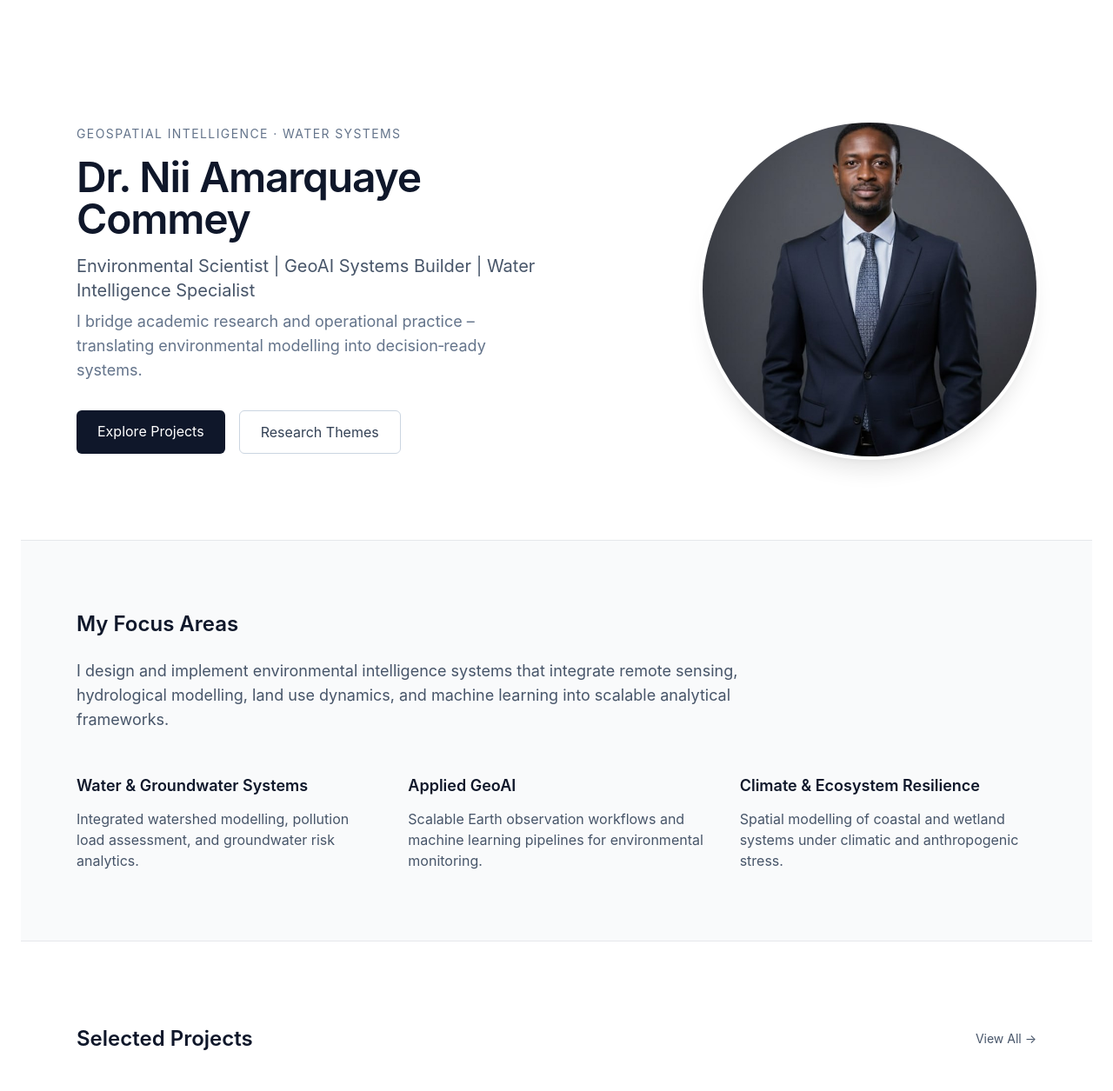
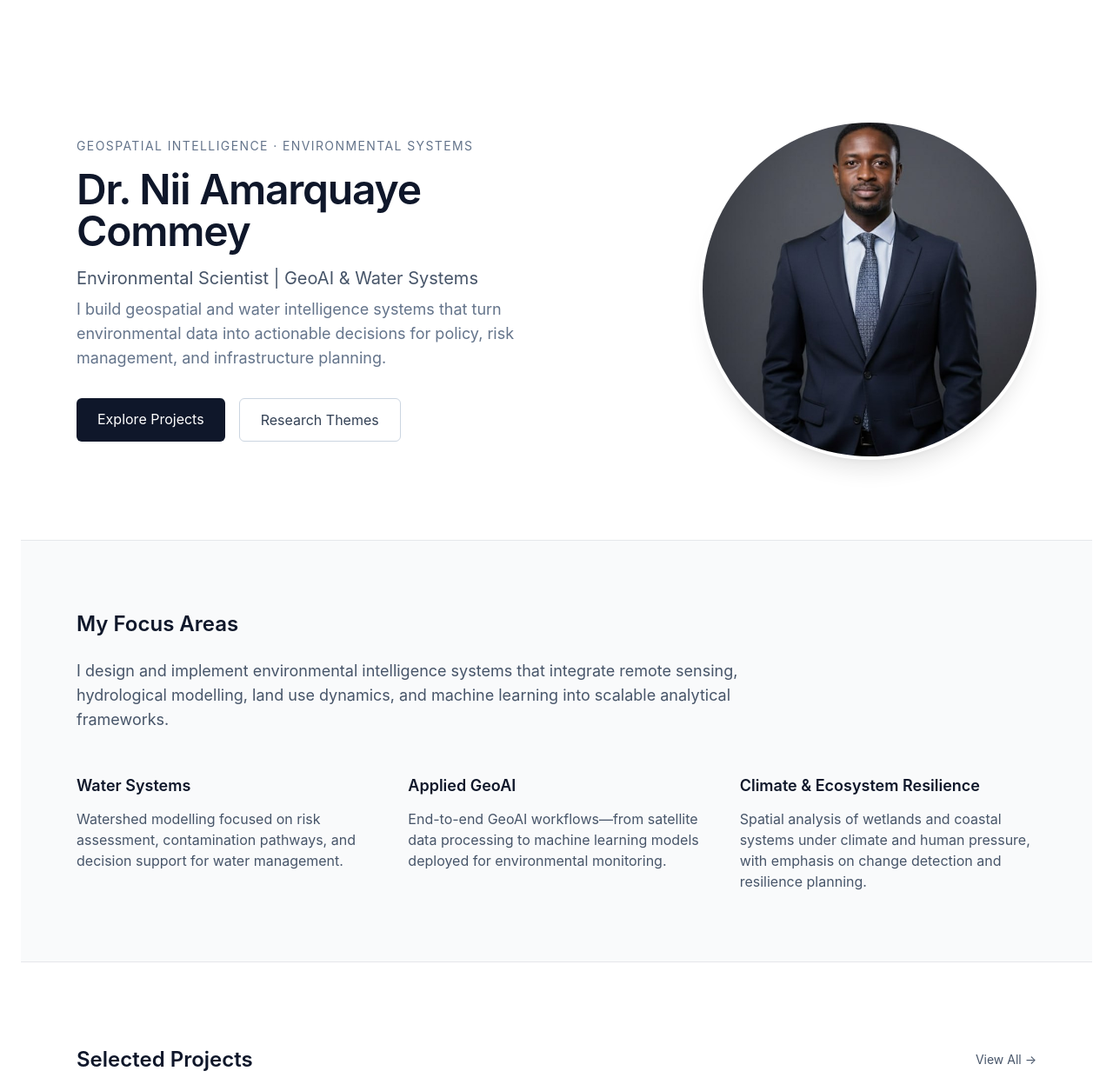
Before and after one commit to cniiamarquaye/cnii-portfolio, a Jekyll site: the page built from index.html, in a window 1280 px wide and 1400 px high, cut to the strip 72-1327 px from the top of the window. Shown: the whole strip at 87% size. Built offline with Jekyll 4.4.1, drawn with Linux system fonts in a browser that asks for light colours.

Commit message:
Revised general aspects of the homepage

```diff
--- a/_config.yml
+++ b/_config.yml
@@ -25,8 +25,8 @@ description: >- # this means to ignore newlines until "baseurl:"
 #  Write an awesome description for your new site here. You can edit this
 #  line in _config.yml. It will appear in your document head meta (for
 #  Google search results) and in your feed.xml site description.
-baseurl: "" # the subpath of your site, e.g. /blog
-url: "" # the base hostname & protocol for your site, e.g. http://example.com
+baseurl: "/cnii-portfolio" # the subpath of your site, e.g. /blog
+url: "https://cniiamarquaye.github.io" # the base hostname & protocol for your site, e.g. http://example.com
 linkedin_username: c-nii
 github_username:  cniiamarquaye
 
--- a/index.html
+++ b/index.html
@@ -14,7 +14,7 @@ title: Home
         <p
           class="text-sm uppercase tracking-widest text-slate-500 dark:text-slate-400"
         >
-          Geospatial Intelligence · Water Systems
+          Geospatial Intelligence · Environmental Systems
         </p>
         <h1
           class="mt-4 text-4xl md:text-5xl font-semibold tracking-tight text-slate-900 dark:text-slate-100 leading-tight"
@@ -22,12 +22,10 @@ title: Home
           Dr. Nii Amarquaye Commey
         </h1>
         <p class="mt-4 text-xl text-slate-600 dark:text-slate-400">
-          Environmental Scientist | GeoAI Systems Builder | Water Intelligence
-          Specialist
+          Environmental Scientist | GeoAI & Water Systems
         </p>
         <p class="mt-2 text-lg text-slate-500 dark:text-slate-400">
-          I bridge academic research and operational practice – translating
-          environmental modelling into decision‑ready systems.
+          I build geospatial and water intelligence systems that turn environmental data into actionable decisions for policy, risk management, and infrastructure planning.
         </p>
         <div class="mt-8 flex flex-wrap gap-4">
           <a
@@ -78,11 +76,10 @@ title: Home
     <div class="mt-12 grid md:grid-cols-3 gap-10">
       <div>
         <h3 class="text-lg font-semibold text-slate-900 dark:text-slate-100">
-          Water & Groundwater Systems
+          Water Systems
         </h3>
         <p class="mt-3 text-slate-600 dark:text-slate-400">
-          Integrated watershed modelling, pollution load assessment, and
-          groundwater risk analytics.
+          Watershed modelling focused on risk assessment, contamination pathways, and decision support for water management.
         </p>
       </div>
 
@@ -91,8 +88,7 @@ title: Home
           Applied GeoAI
         </h3>
         <p class="mt-3 text-slate-600 dark:text-slate-400">
-          Scalable Earth observation workflows and machine learning pipelines
-          for environmental monitoring.
+          End-to-end GeoAI workflows—from satellite data processing to machine learning models deployed for environmental monitoring.
         </p>
       </div>
 
@@ -101,8 +97,7 @@ title: Home
           Climate & Ecosystem Resilience
         </h3>
         <p class="mt-3 text-slate-600 dark:text-slate-400">
-          Spatial modelling of coastal and wetland systems under climatic and
-          anthropogenic stress.
+          Spatial analysis of wetlands and coastal systems under climate and human pressure, with emphasis on change detection and resilience planning.
         </p>
       </div>
     </div>
```
